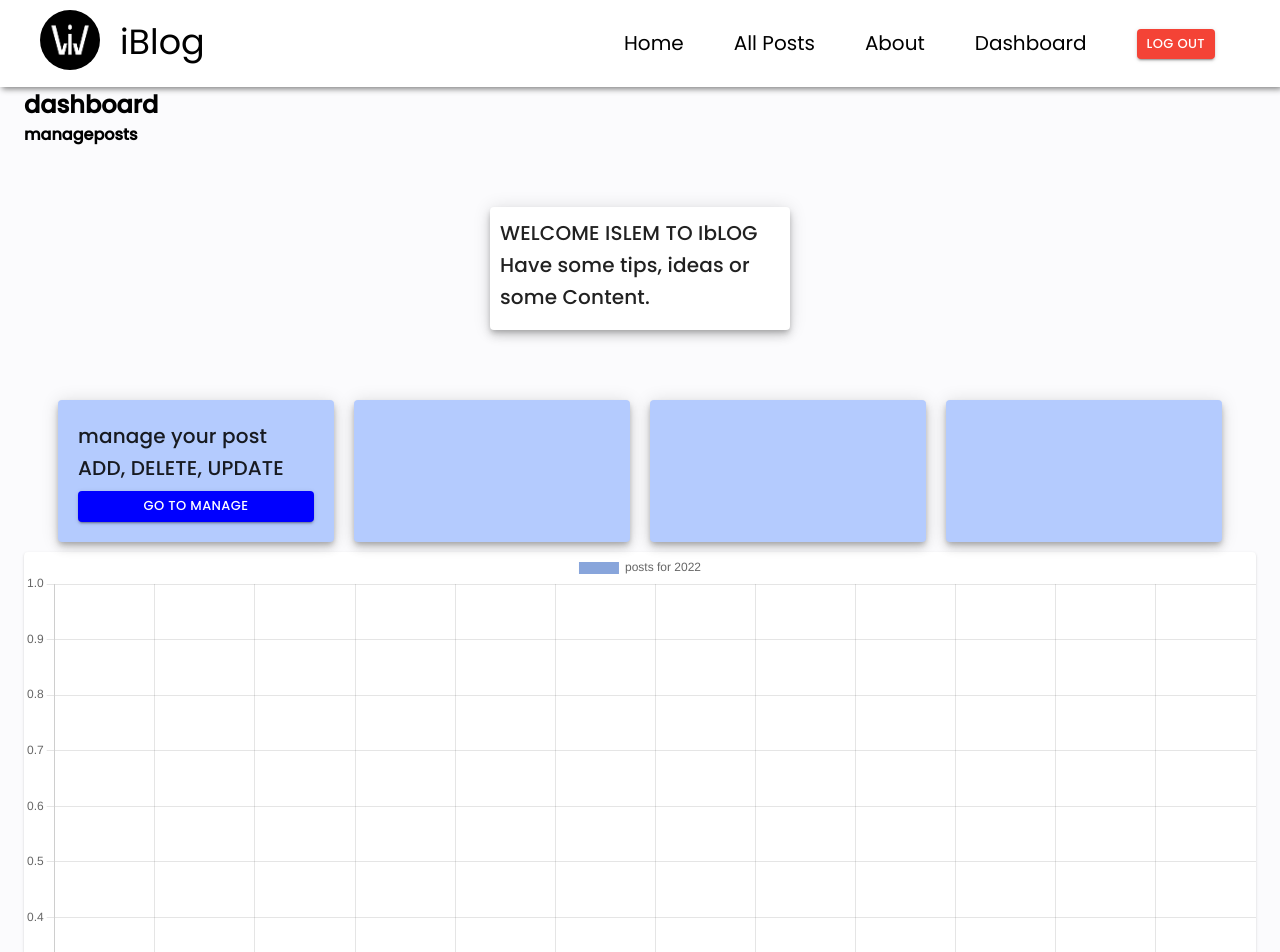
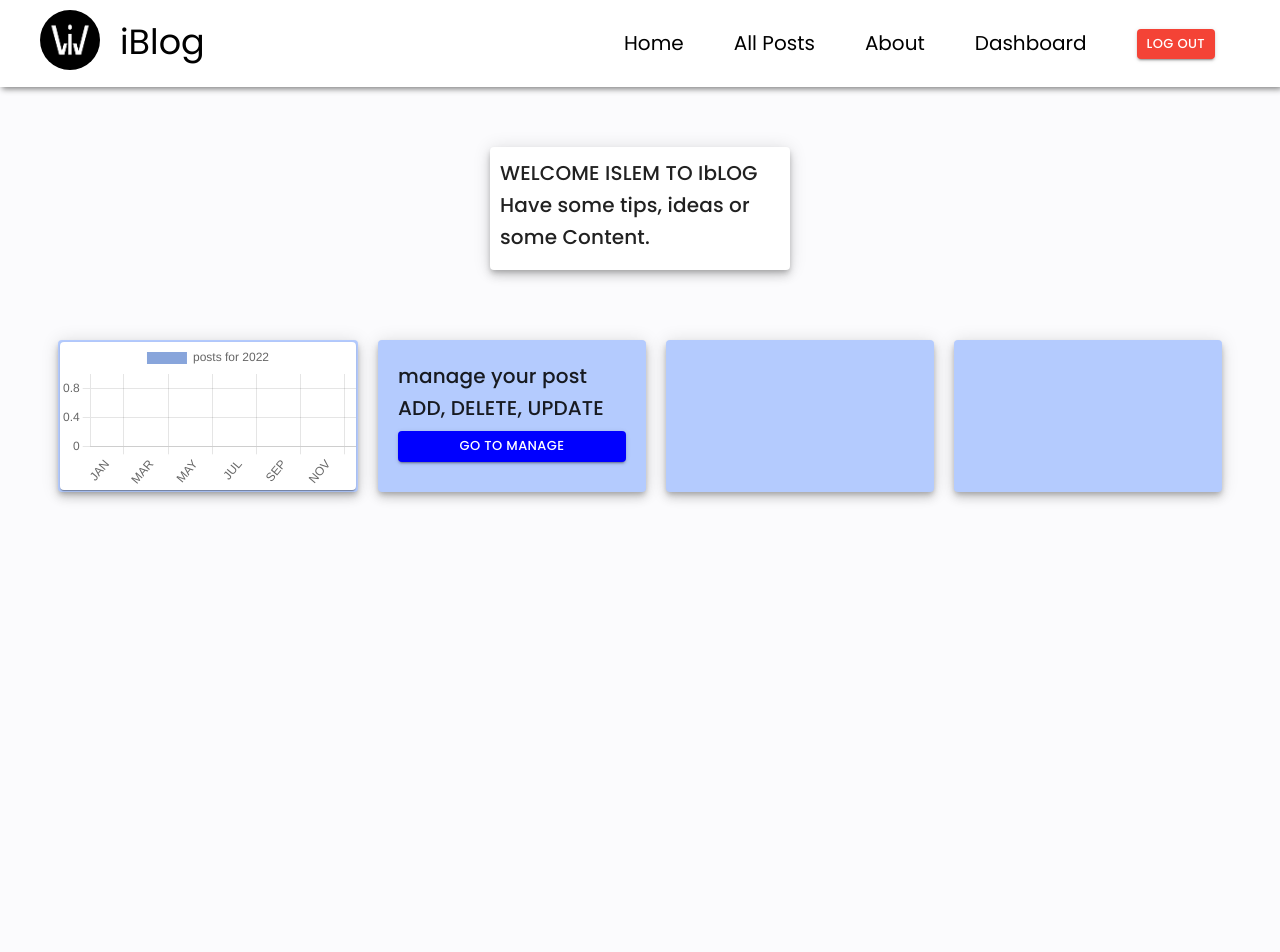
Before and after one commit to islemwilcher/iblog, a React (Create React App) app: page /iblog/dashboard in a window 1280 px wide. Shown: the top 952 px of the page. After the commit the page ends 800 px from the top, so only its background shows below. Built offline with nearby package versions, Linux system fonts and the light colour scheme; sample sign-in values are in the browser's storage.

Commit message:
puting the chart into the paper actoin

```diff
--- a/src/pages/dashboard/Dashboard.jsx
+++ b/src/pages/dashboard/Dashboard.jsx
@@ -12,8 +12,6 @@ const Dashboard = () => {
     };
     return (
         <Container>
-            <h2>dashboard</h2>
-            <Link style={navStyle} to='/iblog/manageposts' >manageposts</Link>
             <Paper className={classes.welcome} raised elevation={6}>
             <Typography className={classes.title1} variant='h6' gutterBottom>WELCOME ISLEM TO IbLOG<br />
             Have some tips, ideas or some Content.
@@ -21,6 +19,9 @@ const Dashboard = () => {
             </Paper>
             <Container>
                 <Grid className={classes.welcomegrid}>
+                    <Paper className={classes.chart} raised elevation={6}>
+                        <Chart />
+                    </Paper>
                     <Paper className={classes.welcomeaction} raised elevation={6}>
                         <Typography className={classes.title1} variant='h6' gutterBottom>
                             manage your post
@@ -31,10 +32,9 @@ const Dashboard = () => {
                             <Button className={classes.managebtn} variant="contained" size='small' color='primary' >go to manage</Button>
                         </Link>
                     </Paper>
-                    <Paper className={classes.welcomeaction} raised elevation={6}>
-                        <Typography className={classes.title1} variant='h6' gutterBottom>
-                        </Typography>
-                    </Paper>
+
+
+
                     <Paper className={classes.welcomeaction} raised elevation={6}>
                         <Typography className={classes.title1} variant='h6' gutterBottom>
                         </Typography>
@@ -45,7 +45,6 @@ const Dashboard = () => {
                     </Paper>
                 </Grid>
             </Container>
-            <Chart />
         </Container>
     )
 }
--- a/src/pages/dashboard/chart/Chart.jsx
+++ b/src/pages/dashboard/chart/Chart.jsx
@@ -41,8 +41,8 @@ const Chart = () => {
     }
 
     return (
-        <Paper>
-            <Bar className={classes.chart} data={data} options={options} />
+        <Paper className={classes.chart}>
+            <Bar data={data} options={options} />
         </Paper>
 
     )
--- a/src/pages/dashboard/chart/styles.js
+++ b/src/pages/dashboard/chart/styles.js
@@ -4,6 +4,7 @@ export default makeStyles((theme) => ({
   chart: {
       width: {
           width: '300px',
+          padding: '10px',
       },
   }
 }));
--- a/src/pages/dashboard/styles.js
+++ b/src/pages/dashboard/styles.js
@@ -11,6 +11,12 @@ export default makeStyles((theme) => ({
       width: '300px',
       margin: '10px',
       padding: '20px',
+  },
+  chart: {
+      backgroundColor: '#B4CBFE',
+      width: '300px',
+      margin: '10px',
+      padding: '2px',
   },
   welcomegrid: {
       width: '100%',
```
